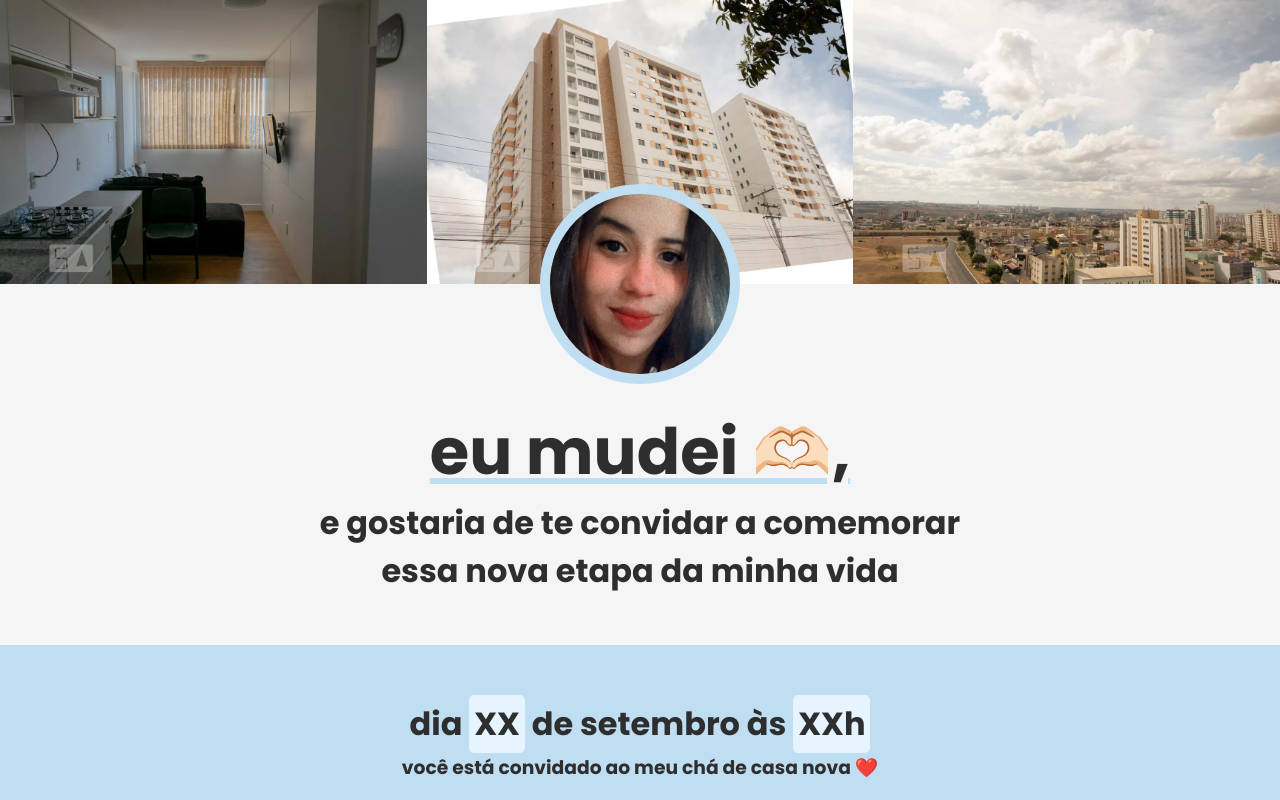
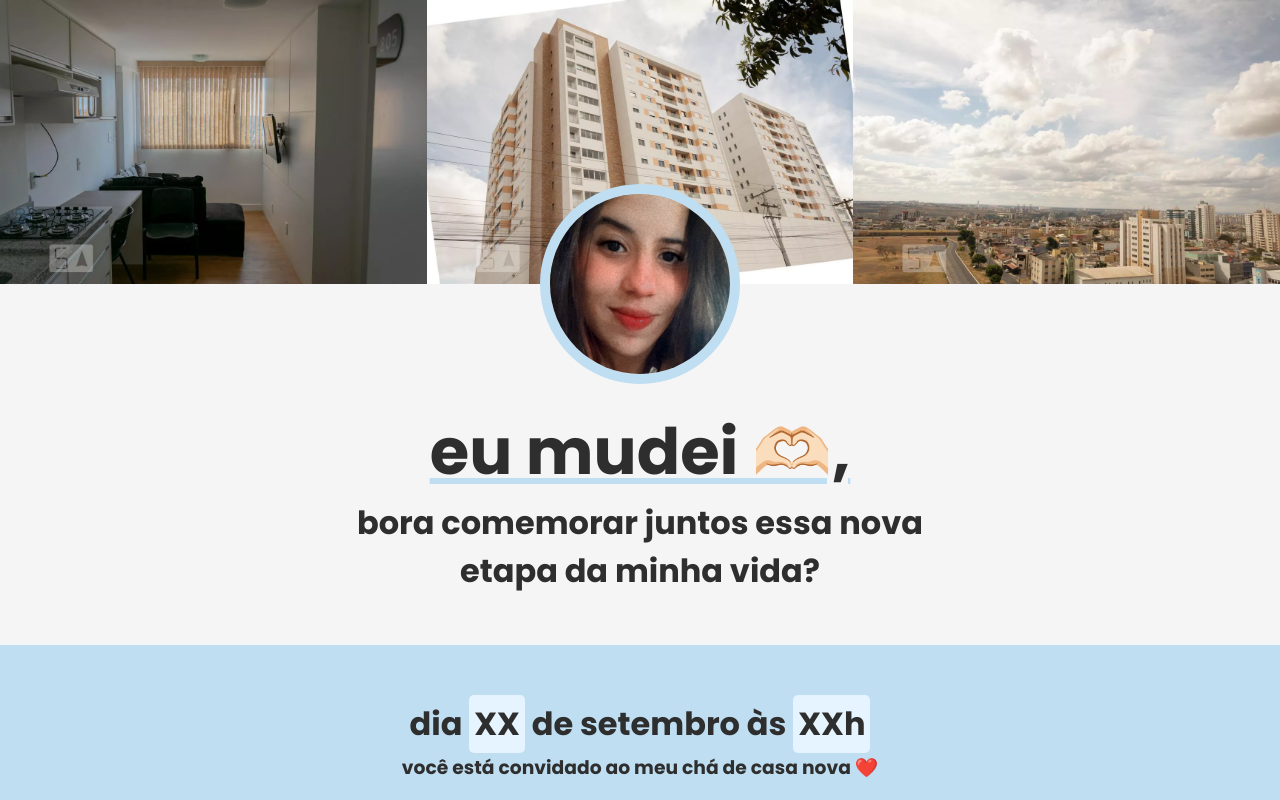
Before and after one commit to brunoleo223/lista-cha-casa-nova, a React (Vite) app: page / in a window 1280 px wide. Shown: the top 800 px of the page. Built offline with nearby package versions, Linux system fonts and the light colour scheme.

Commit message:
Update index.jsx
atualização de textin

```diff
--- a/src/components/Header/index.jsx
+++ b/src/components/Header/index.jsx
@@ -11,7 +11,7 @@ export function Header() {
             <div className={styles.header__perfil}>
                 <img src="/bea.jpg" alt="Vite logo" />
                 <h1>eu mudei 🫶🏻,</h1>
-                <h3>e gostaria de te convidar a comemorar essa nova etapa da minha vida</h3>
+                <h3> bora comemorar juntos essa nova etapa da minha vida?  </h3>
             </div>
         </header>
     )
```
